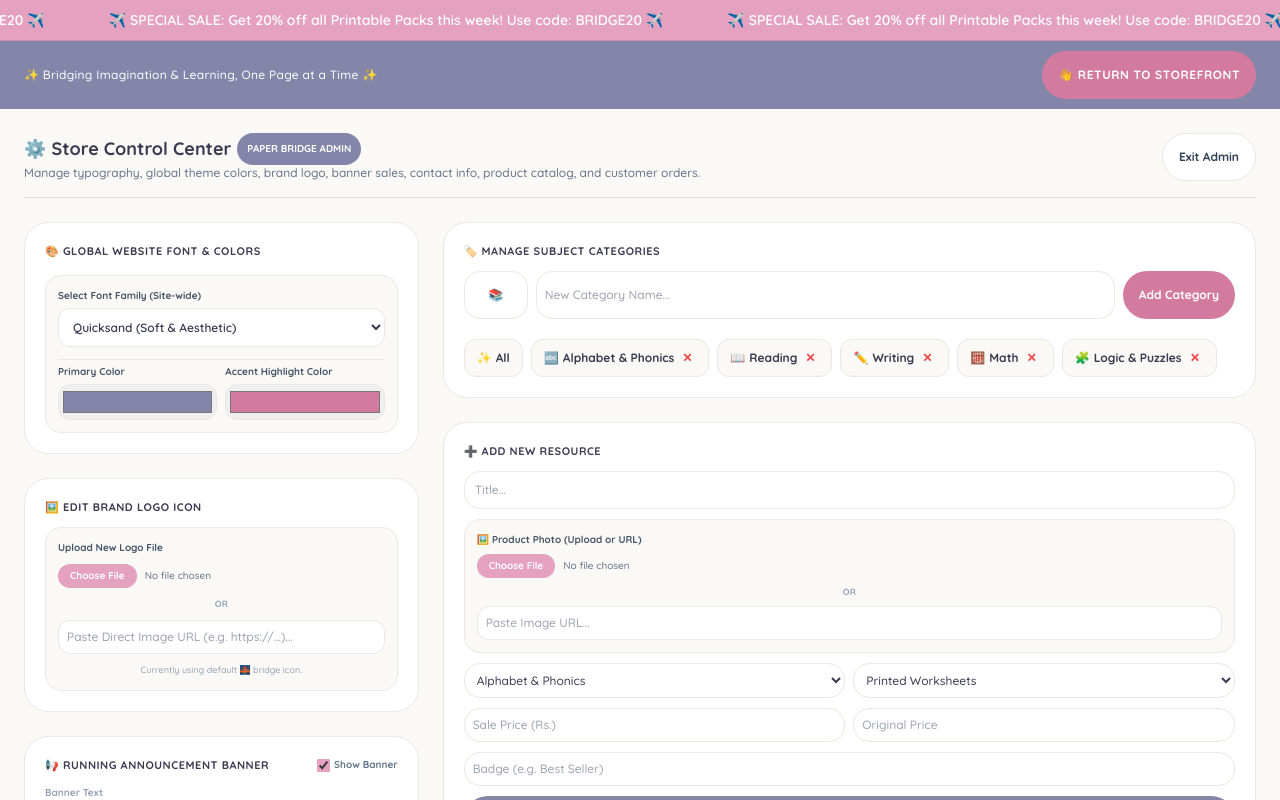
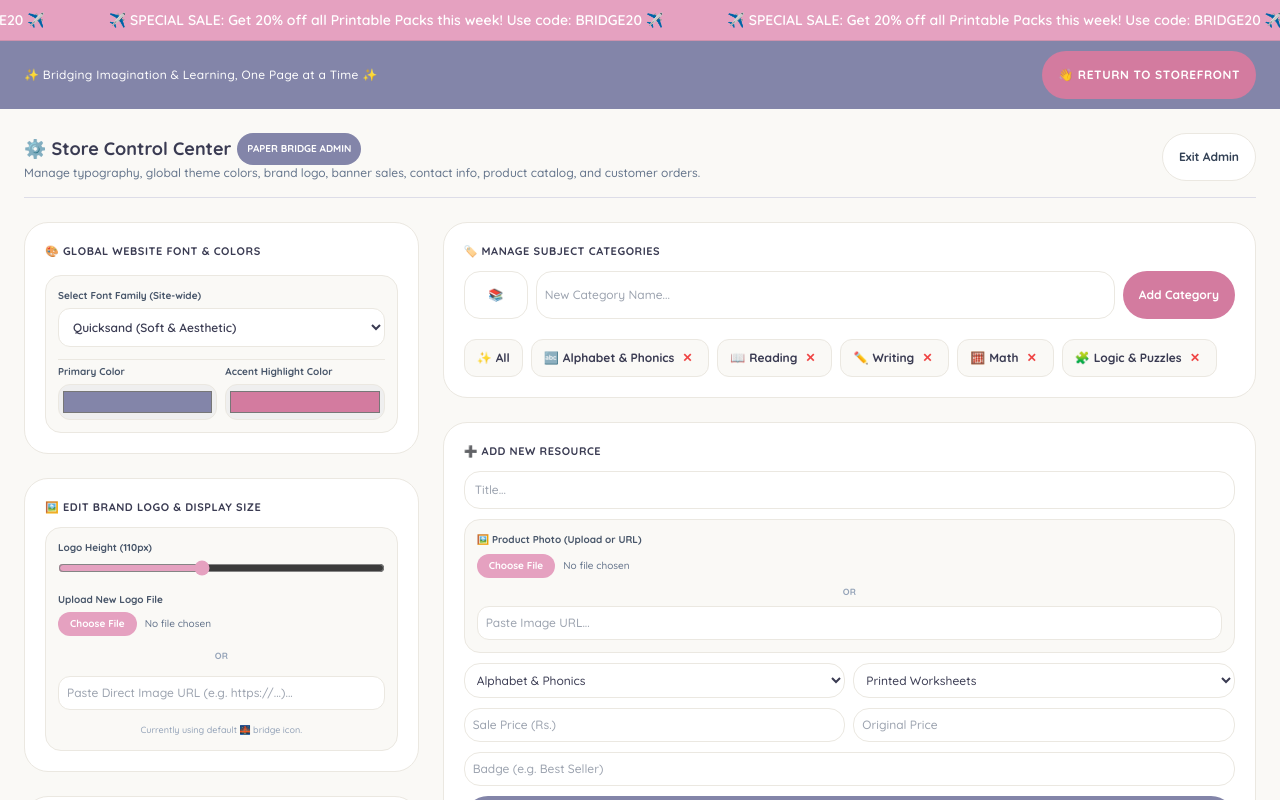
Before and after one commit to kkshk227-dev/edu-sprout-world, a React (Vite) app: page / in a window 1280 px wide. Both pictures are taken after a click on the button "🔒 OPEN ADMIN PANEL". Shown: the top 800 px of the page. Built offline with nearby package versions, Linux system fonts and the light colour scheme.

Commit message:
Update App.jsx

```diff
--- a/App.jsx
+++ b/App.jsx
@@ -8,6 +8,10 @@ export default function App() {
     accent: '#D37B9F',    // Soft mauve pink
     bgSoft: '#FAF9F6',    // Off-white paper background
   });
+
+  // --- BRAND LOGO CONFIG (EDITABLE IN ADMIN) ---
+  const [logoUrl, setLogoUrl] = useState('');
+  const [logoHeight, setLogoHeight] = useState(110); // Direct pixel height for logo
 
   // --- INJECT FONTS & RUNNING BANNER KEYFRAME ANIMATION ---
   useEffect(() => {
@@ -36,9 +40,6 @@ export default function App() {
     `;
     document.head.appendChild(styleSheet);
   }, []);
-
-  // --- BRAND LOGO STATE ---
-  const [logoUrl, setLogoUrl] = useState('');
 
   // --- ANNOUNCEMENT BANNER STATE ---
   const [bannerConfig, setBannerConfig] = useState({
@@ -342,23 +343,28 @@ export default function App() {
       {/* BUYER MODE */}
       {viewMode === 'buyer' && (
         <>
-          {/* HEADER WITH TIGHTENED LOGO AND COMPACT BRAND NAME */}
+          {/* HEADER WITH FULLY UNCONSTRAINED LOGO SIZE */}
           <header className="bg-white/90 backdrop-blur-md sticky top-0 z-40 border-b border-[#EBE8E1] shadow-2xs py-2">
             <div className="max-w-7xl mx-auto px-4 sm:px-6 flex justify-between items-center">
 
-              {/* TIGHT GAP BETWEEN LOGO & BRAND TEXT */}
-              <div onClick={() => setCheckoutStep('browse')} className="cursor-pointer flex items-center space-x-1.5 sm:space-x-3">
+              {/* TIGHT SPACE LOGO & NAME WRAPPER */}
+              <div onClick={() => setCheckoutStep('browse')} className="cursor-pointer flex items-center space-x-2 sm:space-x-4">
 
-                {/* PROPORTIONAL LOGO IMAGE CONTAINER */}
-                <div className="h-16 sm:h-24 md:h-28 flex-shrink-0 flex items-center justify-center">
+                {/* DIRECT PIXEL CONTROLLED LOGO IMAGE */}
+                <div className="flex-shrink-0 flex items-center justify-center">
                   {logoUrl ? (
-                    <img src={logoUrl} alt="Paper Bridge Logo" className="h-full w-auto max-w-[140px] sm:max-w-[200px] object-contain transition-transform duration-200 hover:scale-105" />
+                    <img
+                      src={logoUrl}
+                      alt="Paper Bridge Logo"
+                      style={{ height: `${logoHeight}px`, width: 'auto' }}
+                      className="object-contain transition-all duration-200 hover:scale-105"
+                    />
                   ) : (
                     <span className="text-4xl sm:text-5xl md:text-6xl">🌉</span>
                   )}
                 </div>
 
-                {/* COMPACT & NARROW BRAND TYPOGRAPHY */}
+                {/* COMPACT BRAND TYPOGRAPHY */}
                 <div className="flex flex-col justify-center">
                   <h1 className="text-2xl sm:text-4xl md:text-5xl font-bold text-[#555776] tracking-normal leading-tight" style={{ fontFamily }}>
                     Paper <span style={{ color: themeColors.accent }}>Bridge</span>
@@ -758,17 +764,31 @@ export default function App() {
                 </div>
               </div>
 
-              {/* EDIT BRAND LOGO ICON */}
+              {/* EDIT BRAND LOGO ICON & ADJUST PIXEL HEIGHT */}
               <div className="bg-white p-5 rounded-3xl border border-[#EBE8E1] space-y-3 shadow-2xs">
-                <h3 className="font-bold text-[#3A3B52] uppercase tracking-wider text-[11px]">🖼️ Edit Brand Logo Icon</h3>
-                <div className="space-y-2 p-3 bg-[#FAF9F6] rounded-2xl border border-[#EBE8E1]">
+                <h3 className="font-bold text-[#3A3B52] uppercase tracking-wider text-[11px]">🖼️ Edit Brand Logo & Display Size</h3>
+                <div className="space-y-3 p-3 bg-[#FAF9F6] rounded-2xl border border-[#EBE8E1]">
+                  <div>
+                    <label className="block text-slate-600 font-bold text-[10px] mb-1">Logo Height ({logoHeight}px)</label>
+                    <input
+                      type="range"
+                      min="40"
+                      max="200"
+                      value={logoHeight}
+                      onChange={e => setLogoHeight(Number(e.target.value))}
+                      className="w-full accent-[#E5A1C0] cursor-pointer"
+                    />
+                  </div>
+
+                  <div>
                     <label className="block text-slate-600 font-bold text-[10px]">Upload New Logo File</label>
                     <input
                       type="file"
                       accept="image/*"
                       onChange={handleLogoUpload}
-                    className="w-full text-[10px] text-slate-500 file:mr-2 file:py-1 file:px-3 file:rounded-full file:border-0 file:text-[10px] file:font-bold file:bg-[#E5A1C0] file:text-white hover:file:bg-[#d88eb0]"
+                      className="w-full text-[10px] text-slate-500 file:mr-2 file:py-1 file:px-3 file:rounded-full file:border-0 file:text-[10px] file:font-bold file:bg-[#E5A1C0] file:text-white hover:file:bg-[#d88eb0] mt-1"
                     />
+                  </div>
 
                   <p className="text-[9px] text-slate-400 text-center font-bold">OR</p>
 
@@ -782,8 +802,8 @@ export default function App() {
 
                   {logoUrl ? (
                     <div className="mt-2 text-center flex flex-col items-center">
-                      <div className="h-20 w-auto overflow-hidden border border-[#EBE8E1] mb-1 p-1 rounded-xl">
-                        <img src={logoUrl} alt="Logo Preview" className="h-full w-auto object-contain" />
+                      <div className="border border-[#EBE8E1] mb-1 p-2 rounded-xl bg-white">
+                        <img src={logoUrl} alt="Logo Preview" style={{ height: `${Math.min(logoHeight, 80)}px`, width: 'auto' }} className="object-contain" />
                       </div>
                       <span className="text-[9px] text-green-600 font-bold">Custom Logo Active ✓</span>
                       <button onClick={() => setLogoUrl('')} className="text-[9px] text-red-500 underline mt-1">Reset to Default Bridge Icon</button>
```
Lines whose indentation alone changed are shown as unchanged.
